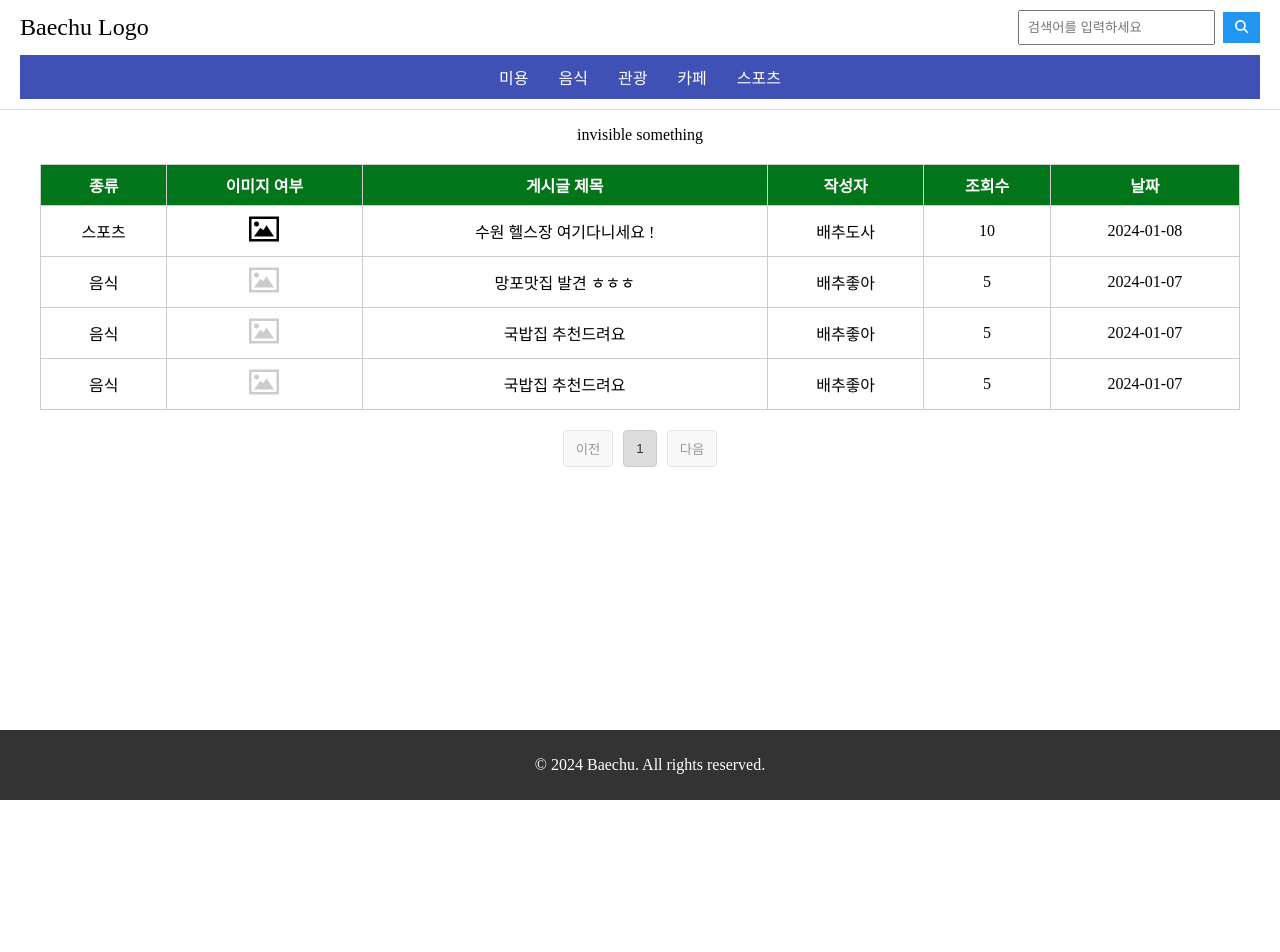
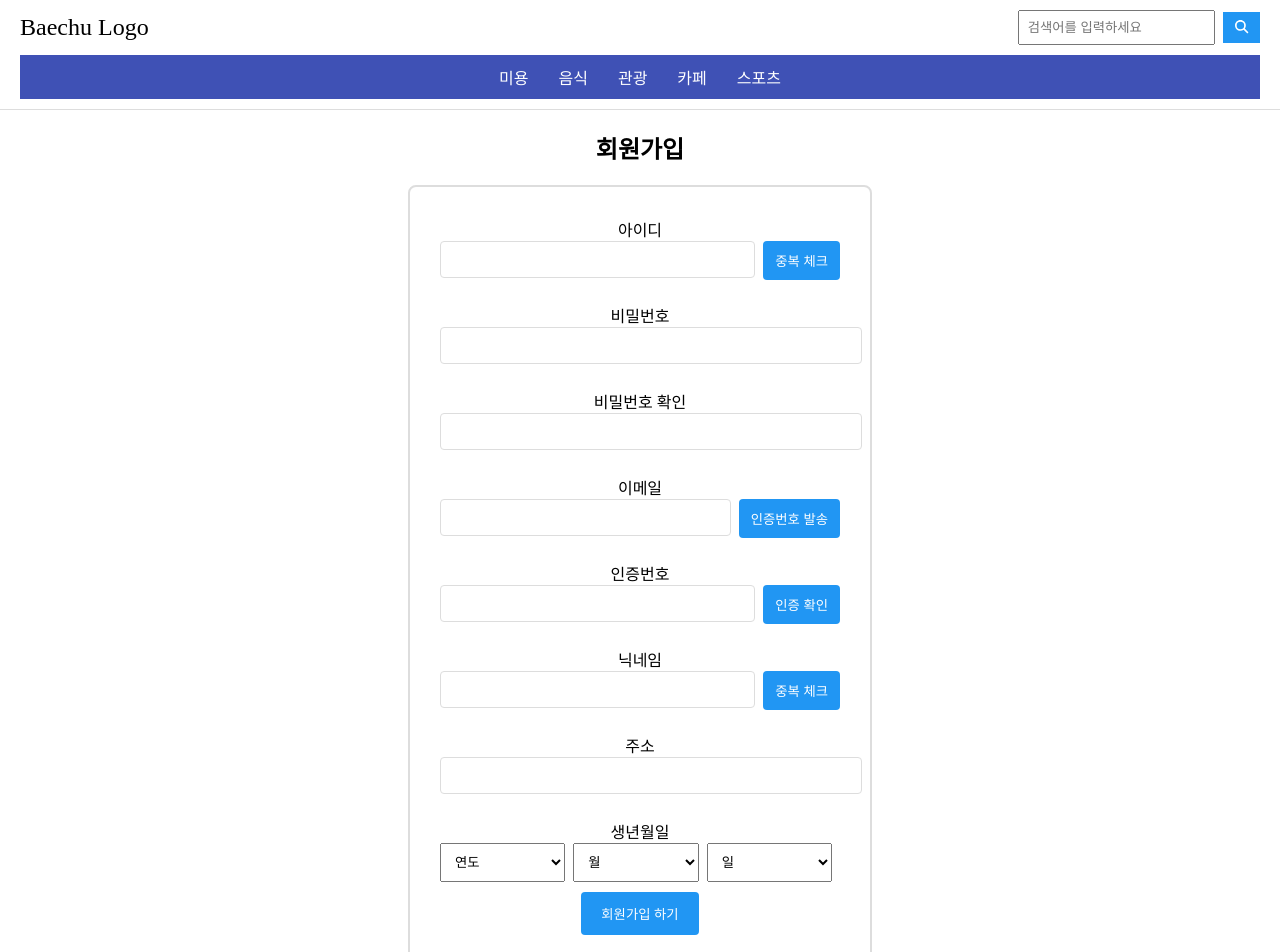
Before and after one commit to KyoungjunCha/baechu_web_project, a React (Create React App) app in the folder baechu-front/: page / in a window 1280 px wide. Shown: the top 952 px of the page. Before the commit the page ends 800 px from the top, so only its background shows below. Built offline with nearby package versions, Linux system fonts and the light colour scheme.

Commit message:
temp_signUp

```diff
--- a/baechu-front/src/App.js
+++ b/baechu-front/src/App.js
@@ -1,18 +1,16 @@
-// App.js
 import React from "react";
 import Header from "./components/Header";
 import Footer from "./components/Footer";
 import BoardList from "./components/BoardList";
 import "./index.css";
+import SignUpPage from "./pages/SignUpPage";
 
 const App = () => {
   return (
     <div>
       <Header />
-      <div className="centerText">
-        <p>invisible something</p>
-      </div>
-      <BoardList />
+      <SignUpPage />
+      {/* <BoardList /> */}
       <Footer />
     </div>
   );
--- /dev/null
+++ b/baechu-front/src/components/SignUpForm.css
@@ -0,0 +1,71 @@
+.sign-up-form {
+  margin: 20px auto;
+  padding: 30px;
+  border: 2px solid #ddd;
+  border-radius: 8px;
+  max-width: 400px;
+  background-color: #fff;
+}
+
+.sign-up-form label {
+  display: block;
+  margin-bottom: 10px;
+}
+
+.sign-up-form input {
+  width: 100%;
+  padding: 10px;
+  margin-bottom: 15px;
+  border: 1px solid #ddd;
+  border-radius: 4px;
+}
+
+.sign-up-form button {
+  background-color: #2196f3;
+  color: white;
+  border: none;
+  padding: 12px 20px;
+  cursor: pointer;
+  border-radius: 4px;
+}
+
+.sign-up-form button:hover {
+  background-color: #1769aa;
+}
+
+.input-with-button {
+  display: flex;
+  align-items: stretch; /* 변경된 부분 */
+}
+
+.input-with-button input {
+  flex: 1;
+  padding: 10px;
+  margin-right: 8px;
+  box-sizing: border-box;
+}
+
+.input-with-button button {
+  background-color: #2196f3;
+  color: white;
+  border: none;
+  padding: 10px 12px;
+  cursor: pointer;
+  border-radius: 4px;
+  height: 100%;
+}
+
+.birthday-select {
+  display: flex;
+}
+
+.birthday-select select {
+  flex: 1;
+  padding: 10px;
+  margin-right: 8px;
+  box-sizing: border-box;
+}
+
+.centerText {
+  text-align: center;
+}
--- /dev/null
+++ b/baechu-front/src/components/SignUpForm.js
@@ -0,0 +1,146 @@
+import React, { useState } from "react";
+import "./SignUpForm.css";
+
+const SignUpForm = () => {
+  const [id, setId] = useState("");
+  const [password, setPassword] = useState("");
+  const [confirmPassword, setConfirmPassword] = useState("");
+  const [email, setEmail] = useState("");
+  const [verificationCode, setVerificationCode] = useState("");
+  const [nickname, setNickname] = useState("");
+  const [address, setAddress] = useState("");
+  const [birthYear, setBirthYear] = useState("");
+  const [birthMonth, setBirthMonth] = useState("");
+  const [birthDay, setBirthDay] = useState("");
+
+  const handleSignUp = () => {
+    if (password !== confirmPassword) {
+      console.error("비밀번호와 비밀번호 확인이 일치하지 않습니다.");
+      // 또는 사용자에게 알림을 보여줄 수 있습니다.
+      return;
+    }
+
+    // Implement your signup logic here
+    console.log("Signing up...");
+  };
+
+  return (
+    <div className="sign-up-form">
+      <label>
+        아이디
+        <div className="input-with-button">
+          <input
+            type="text"
+            value={id}
+            onChange={(e) => setId(e.target.value)}
+          />
+          <button>중복 체크</button>
+        </div>
+      </label>
+      <label>
+        비밀번호
+        <input
+          type="password"
+          value={password}
+          onChange={(e) => setPassword(e.target.value)}
+        />
+      </label>
+      <label>
+        비밀번호 확인
+        <input
+          type="password"
+          value={confirmPassword}
+          onChange={(e) => setConfirmPassword(e.target.value)}
+        />
+      </label>
+      <label>
+        이메일
+        <div className="input-with-button">
+          <input
+            type="email"
+            value={email}
+            onChange={(e) => setEmail(e.target.value)}
+          />
+          <button>인증번호 발송</button>
+        </div>
+      </label>
+      <label>
+        인증번호
+        <div className="input-with-button">
+          <input
+            type="text"
+            value={verificationCode}
+            onChange={(e) => setVerificationCode(e.target.value)}
+          />
+          <button>인증 확인</button>
+        </div>
+      </label>
+      <label>
+        닉네임
+        <div className="input-with-button">
+          <input
+            type="text"
+            value={nickname}
+            onChange={(e) => setNickname(e.target.value)}
+          />
+          <button>중복 체크</button>
+        </div>
+      </label>
+      <label>
+        주소
+        <input
+          type="text"
+          value={address}
+          onChange={(e) => setAddress(e.target.value)}
+        />
+      </label>
+      <label>
+        생년월일
+        <div className="birthday-select">
+          <select
+            value={birthYear}
+            onChange={(e) => setBirthYear(e.target.value)}
+          >
+            <option value="">연도</option>
+            {/* 연도 옵션 추가 */}
+            {Array.from({ length: 100 }, (_, index) => {
+              const year = new Date().getFullYear() - index;
+              return (
+                <option key={year} value={year}>
+                  {year}
+                </option>
+              );
+            })}
+          </select>
+          <select
+            value={birthMonth}
+            onChange={(e) => setBirthMonth(e.target.value)}
+          >
+            <option value="">월</option>
+            {/* 월 옵션 추가 */}
+            {Array.from({ length: 12 }, (_, index) => (
+              <option key={index + 1} value={index + 1}>
+                {index + 1}
+              </option>
+            ))}
+          </select>
+          <select
+            value={birthDay}
+            onChange={(e) => setBirthDay(e.target.value)}
+          >
+            <option value="">일</option>
+            {/* 일 옵션 추가 */}
+            {Array.from({ length: 31 }, (_, index) => (
+              <option key={index + 1} value={index + 1}>
+                {index + 1}
+              </option>
+            ))}
+          </select>
+        </div>
+      </label>
+      <button onClick={handleSignUp}>회원가입 하기</button>
+    </div>
+  );
+};
+
+export default SignUpForm;
--- a/baechu-front/src/index.css
+++ b/baechu-front/src/index.css
@@ -85,11 +85,11 @@ body {
   color: white;
   text-align: center;
   padding: 10px;
-  position: fixed;
+  /* position: fixed; */
   bottom: 0;
   width: 100%;
 }
 
-.centerText {
+/* .centerText {
   text-align: center;
-}
+} */
--- /dev/null
+++ b/baechu-front/src/pages/SignUpPage.js
@@ -0,0 +1,19 @@
+import React from "react";
+import SignUpForm from "../components/SignUpForm";
+
+const SignUpPage = () => {
+  return (
+    <div>
+      {/* You can include the header if needed */}
+      {/* <Header /> */}
+      <div className="centerText">
+        <h2>회원가입</h2>
+        <SignUpForm />
+      </div>
+      {/* Include the footer if needed */}
+      {/* <Footer /> */}
+    </div>
+  );
+};
+
+export default SignUpPage;
```
